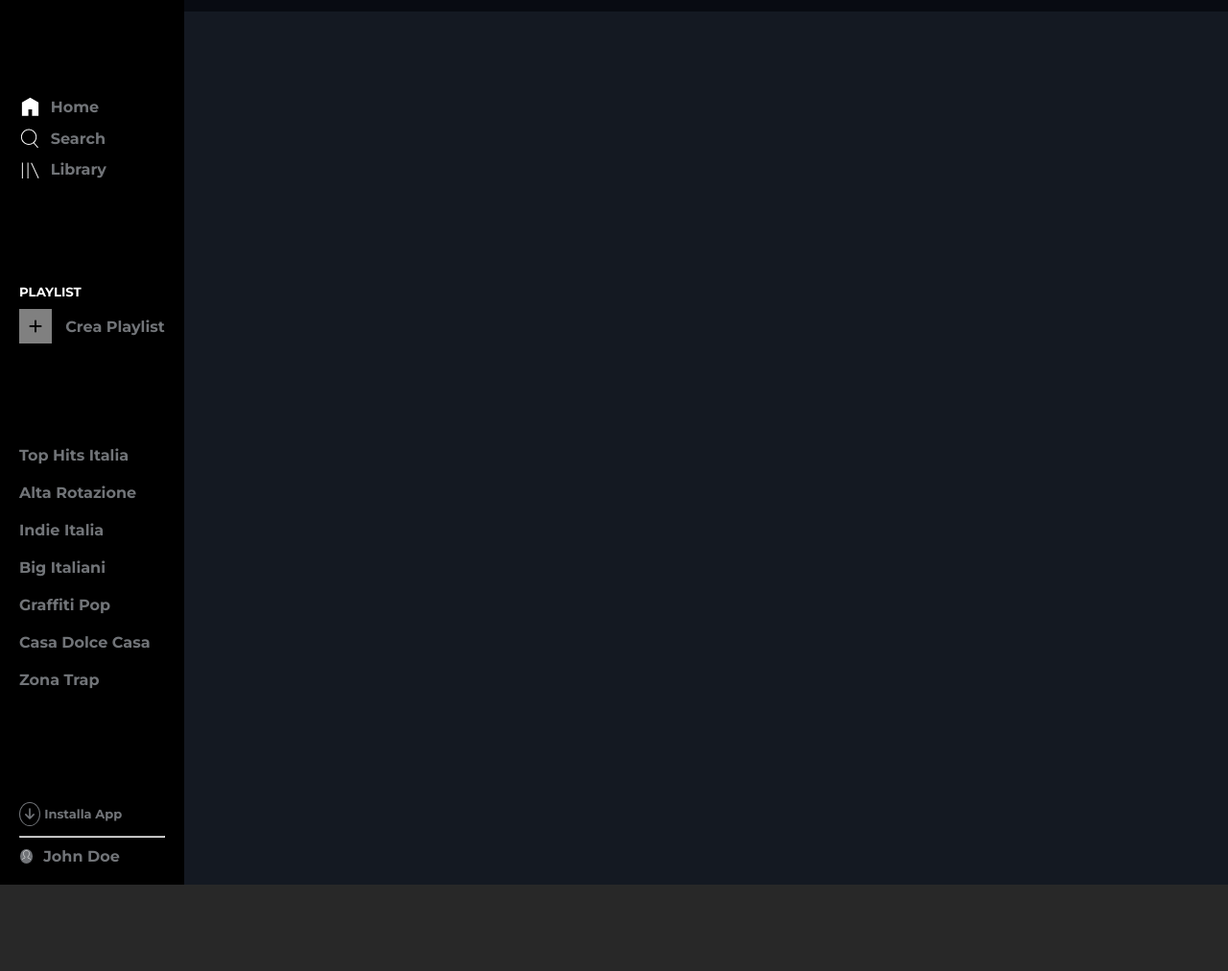
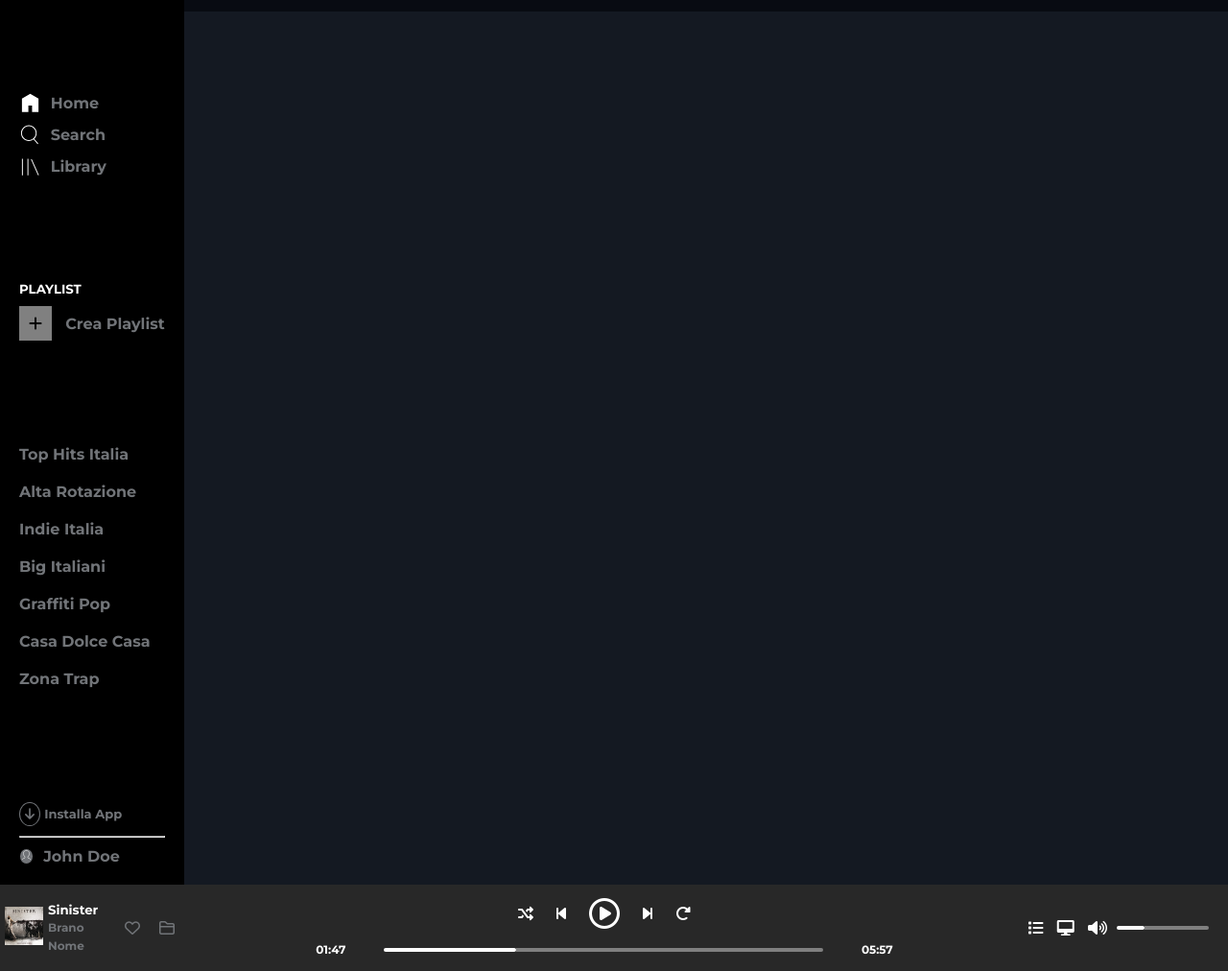
Before and after one commit to Rostrv/html-css-spotifyweb, a plain HTML site: page index.html in a window 1280 px wide. Shown: the part 78-1090 px from the top of the page at 96% size. Drawn offline with Linux system fonts and the light colour scheme.

Commit message:
terminato footer

```diff
--- a/index.html
+++ b/index.html
@@ -89,7 +89,57 @@
             <nav class="site-nav"></nav>
         </div>
     </main>
-    <footer class="site-footer"></footer>
+    <footer class="site-footer">
+
+        <div class="track">
+            <div class="track-img">
+                <a href="#"><img src="./img/sinister.jpeg" alt="Una Mattina Album"></a>
+            </div>
+            <div class="track-info">
+                <h5>Sinister</h5>
+                <a href="#">
+                    <span>Brano Nome</span>
+                </a>
+            </div>
+            <div class="track-icons">
+                <a href="#"><i class="fa-regular fa-heart"></i></a>
+                <a href="#"><i class="fa-regular fa-folder"></i></a>
+            </div>
+
+        </div>
+
+        <div class="main-controls">
+            <div class="track-controls">
+                <a href="#"><i class="fa-solid fa-shuffle"></i></a>
+                <a href="#"><i class="fa-solid fa-backward-step"></i></a>
+                <a href="#"><i class="fa-regular fa-circle-play fa-2xl"></i></a>
+                <a href="#"><i class="fa-solid fa-forward-step"></i></a>
+                <a href="#"><i class="fa-solid fa-rotate-right"></i></a>
+            </div>
+            <div class="container-track-bar">
+                <span>01:47</span>
+                <div class="track-bar">
+                    <div class="white-bar"></div>
+                    <div class="gray-bar"></div>
+                </div>
+                <span>05:57</span>
+            </div>
+        </div>
+        <div class="right-controls">
+            <div class="device-controls">
+                <i class="fa-solid fa-list"></i>
+                <i class="fa-solid fa-desktop"></i>
+                <i class="fa-solid fa-volume-high"></i>
+            </div>
+
+            <div class="track-bar">
+                <div class="white-bar"></div>
+                <div class="gray-bar"></div>
+            </div>
+        </div>
+
+
+    </footer>
 
 </body>
 
--- a/style.css
+++ b/style.css
@@ -50,7 +50,7 @@ ul {
 }
 
 .logo-section>img {
-    width: 80%;
+    width: 70%;
 }
 
 .navigation img {
@@ -151,6 +151,135 @@ hr {
 
 .site-footer {
     height: 90px;
-    width: auto;
+    width: 100%;
     background-color: var(--footer-bg);
+    display: flex;
+    justify-content: space-between;
 }
+
+.track {
+    width: 15%;
+    height: 100%;
+    display: flex;
+    padding-left: 5px;
+    align-items: center;
+    justify-content: space-around;
+}
+
+.track-img img {
+    width: 40px;
+    margin-right: 5px;
+}
+
+.track-info h5 {
+    color: white;
+}
+
+.track-info span {
+    font-size: 12px;
+    color: var(--small-text);
+}
+
+.track-icons {
+    display: flex;
+    align-items: center;
+    justify-content: space-around;
+}
+
+.track-icons i {
+    margin: 0 10px;
+}
+
+.main-controls {
+    max-width: 650px;
+    height: 100%;
+    display: flex;
+    flex-wrap: wrap;
+    justify-content: center;
+    align-content: flex-start;
+    flex-grow: 1;
+}
+
+.track-controls {
+    width: 100%;
+    height: 50px;
+    margin: 5px 0;
+    display: flex;
+    justify-content: center;
+    align-items: center;
+}
+
+.track-controls i {
+    margin: 0 12px;
+    color: white;
+}
+
+.main-controls .container-track-bar {
+    width: 100%;
+    display: flex;
+    align-items: center;
+    justify-content: center;
+    padding: 0 20px;
+}
+
+.main-controls .container-track-bar span {
+    font-size: 12px;
+    color: white;
+    font-weight: bold;
+}
+
+.main-controls .track-bar {
+    width: 75%;
+    height: 4px;
+    margin: 0 40px;
+    display: flex;
+    justify-content: center;
+    cursor: pointer;
+}
+
+.white-bar {
+    width: 30%;
+    height: 100%;
+    background-color: white;
+    border-radius: 5px;
+    position: relative;
+}
+
+.gray-bar {
+    width: 70%;
+    height: 100%;
+    background-color: gray;
+    border-radius: 0 5px 5px 0;
+}
+
+.right-controls {
+    color: white;
+    width: 15%;
+    display: flex;
+    align-items: center;
+    justify-content: flex-end;
+    margin-right: 20px;
+}
+
+
+/*.device-controls {
+    color: white;
+    width: 15%;
+    display: flex;
+    align-items: center;
+    justify-content: flex-end;
+    margin-right: 20px;
+}*/
+
+.device-controls i {
+    margin-right: 10px;
+}
+
+.right-controls .track-bar {
+    width: 50%;
+    height: 4px;
+    display: flex;
+    justify-content: center;
+    cursor: pointer;
+    position: relative;
+}
```
